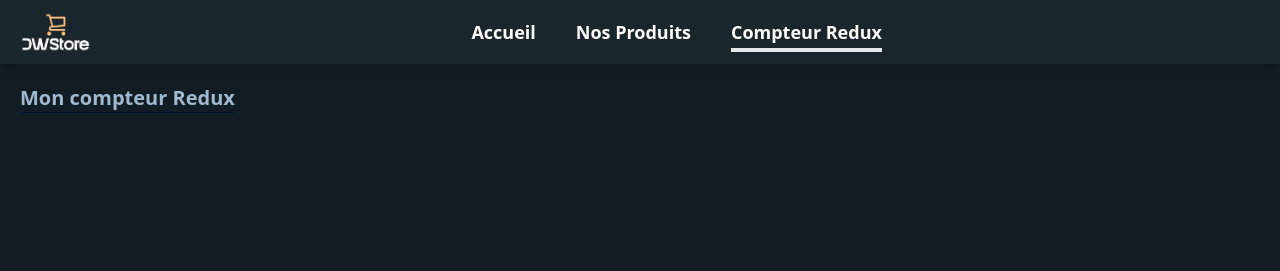
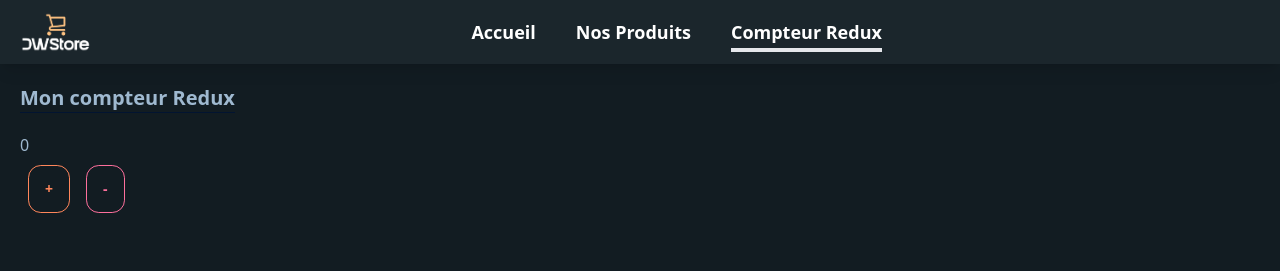
Before and after one commit to BlizzFir3/PEO-Front-End, a React app in the folder ReactJS/18112024_React/MarketPlace/: page /counter-redux in a window 1280 px wide. Shown: the top 271 px of the page. Built offline with nearby package versions, Linux system fonts and the light colour scheme; the HTML template or start-up script is replaced by a standard one.

Commit message:
redux count done

```diff
--- a/ReactJS/18112024_React/MarketPlace/src/store.js
+++ b/ReactJS/18112024_React/MarketPlace/src/store.js
@@ -1,5 +1,5 @@
 import { configureStore } from '@reduxjs/toolkit';
-import { counterSlice } from '../src/features/counterSlice';
+import counterSlice from '../src/features/counterSlice';
 
 export default configureStore({
     reducer: {
--- a/ReactJS/18112024_React/MarketPlace/src/views/CounterRedux.jsx
+++ b/ReactJS/18112024_React/MarketPlace/src/views/CounterRedux.jsx
@@ -1,9 +1,22 @@
-import Titre from "../components/Titre";
+import { useDispatch, useSelector } from 'react-redux';
+import Titre from '../components/Titre';
+import { decrement, increment } from '../features/counterSlice';
 
 export default function CounterRedux() {
-  return (
-    <>
-    <Titre>Mon compteur Redux</Titre>
-    </>
-)
+    const count =useSelector((state) => state.counter.value)
+
+    const dispatch = useDispatch();
+
+    return (
+        <>
+            <section className="w-full">
+                <Titre>Mon compteur Redux</Titre>
+                <p>{count}</p>
+                <section>
+                    <button className='p-4 m-2 btn btn-primary btn-outline' onClick={() => dispatch(increment())}>+</button>
+                    <button className='p-4 m-2 btn btn-secondary btn-outline' onClick={() => dispatch(decrement())}>-</button>
+                </section>
+            </section>
+        </>
+    );
 }
```
